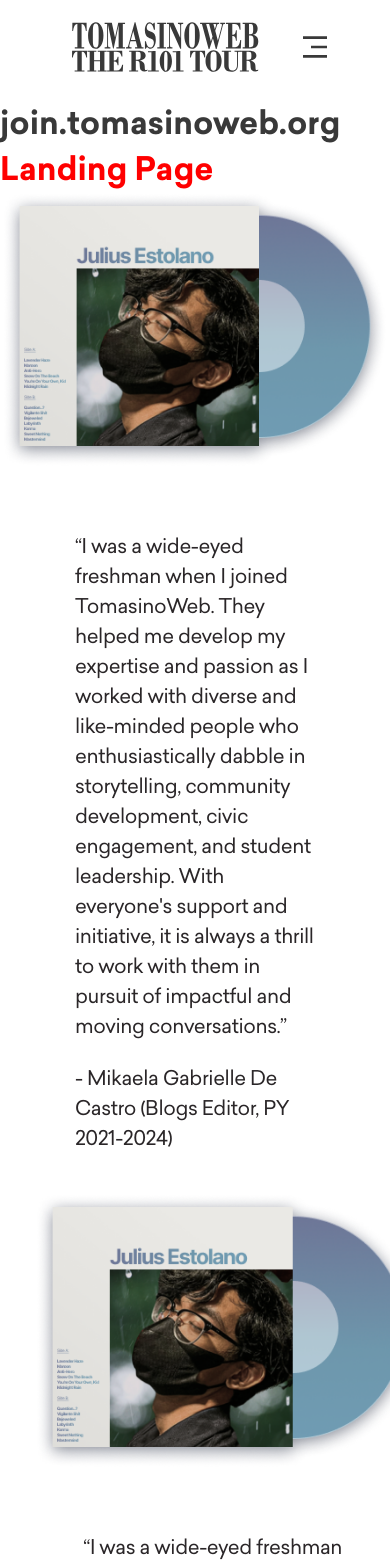
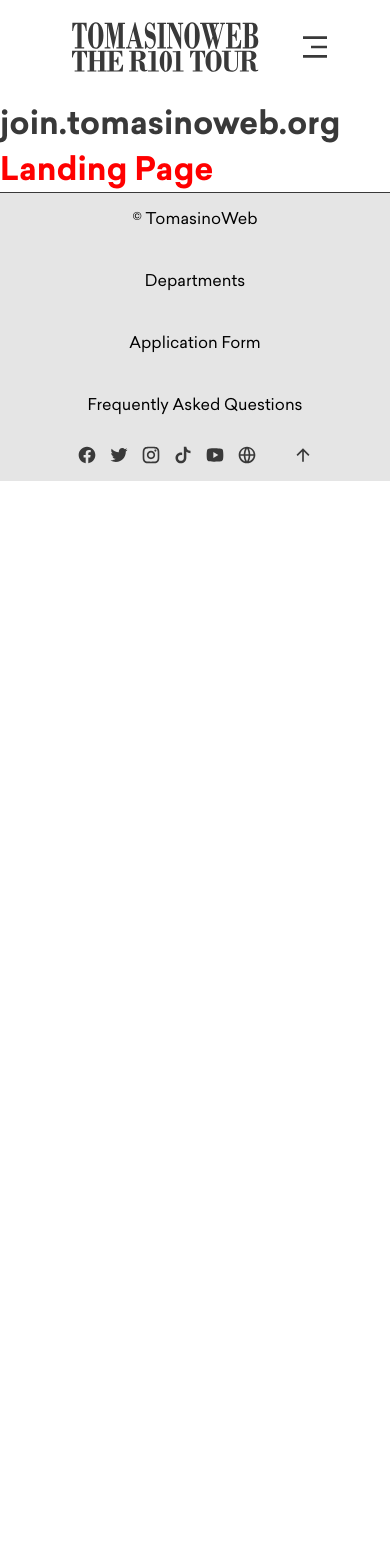
Before and after one commit to TomasinoWeb/tomasinoWebR101, a Next.js app: page / in a window 390 px wide. Shown: the top 1566 px of the page. After the commit the page ends 844 px from the top, so only its background shows below. Built offline with nearby package versions, Linux system fonts and the light colour scheme.

Commit message:
added responsive culture card

```diff
--- a/src/pages/index.tsx
+++ b/src/pages/index.tsx
@@ -1,40 +1,13 @@
 import { Layout } from "../components/Layout";
 import styles from "./index.module.scss";
 import QuoteBlock from "../components/QuoteBlock";
+import { CultureCard } from "../components/CultureCard";
 export default function () {
   return (
     <Layout>
       <div>
         <h1>join.tomasinoweb.org</h1>
         <h1 className={styles.red}>Landing Page</h1>
-        <QuoteBlock.Right
-          author="Mikaela Gabrielle De Castro"
-          position="Blogs Editor"
-          year="2021-2024"
-          image="/assets/components/Album-Placeholder.png"
-          textColor="black"
-        >
-          “I was a wide-eyed freshman when I joined TomasinoWeb. They helped me
-          develop my expertise and passion as I worked with diverse and
-          like-minded people who enthusiastically dabble in storytelling,
-          community development, civic engagement, and student leadership. With
-          everyone's support and initiative, it is always a thrill to work with
-          them in pursuit of impactful and moving conversations.”
-        </QuoteBlock.Right>
-        <QuoteBlock.Left
-          author="Mikaela Gabrielle De Castro"
-          position="Blogs Editor"
-          year="2021-2024"
-          image="/assets/components/Album-Placeholder.png"
-          textColor="black"
-        >
-          “I was a wide-eyed freshman when I joined TomasinoWeb. They helped me
-          develop my expertise and passion as I worked with diverse and
-          like-minded people who enthusiastically dabble in storytelling,
-          community development, civic engagement, and student leadership. With
-          everyone's support and initiative, it is always a thrill to work with
-          them in pursuit of impactful and moving conversations.”
-        </QuoteBlock.Left>
       </div>
     </Layout>
   );
```
Also changed, not shown: src/components/CultureCard.module.scss (+33 -14 lines).
